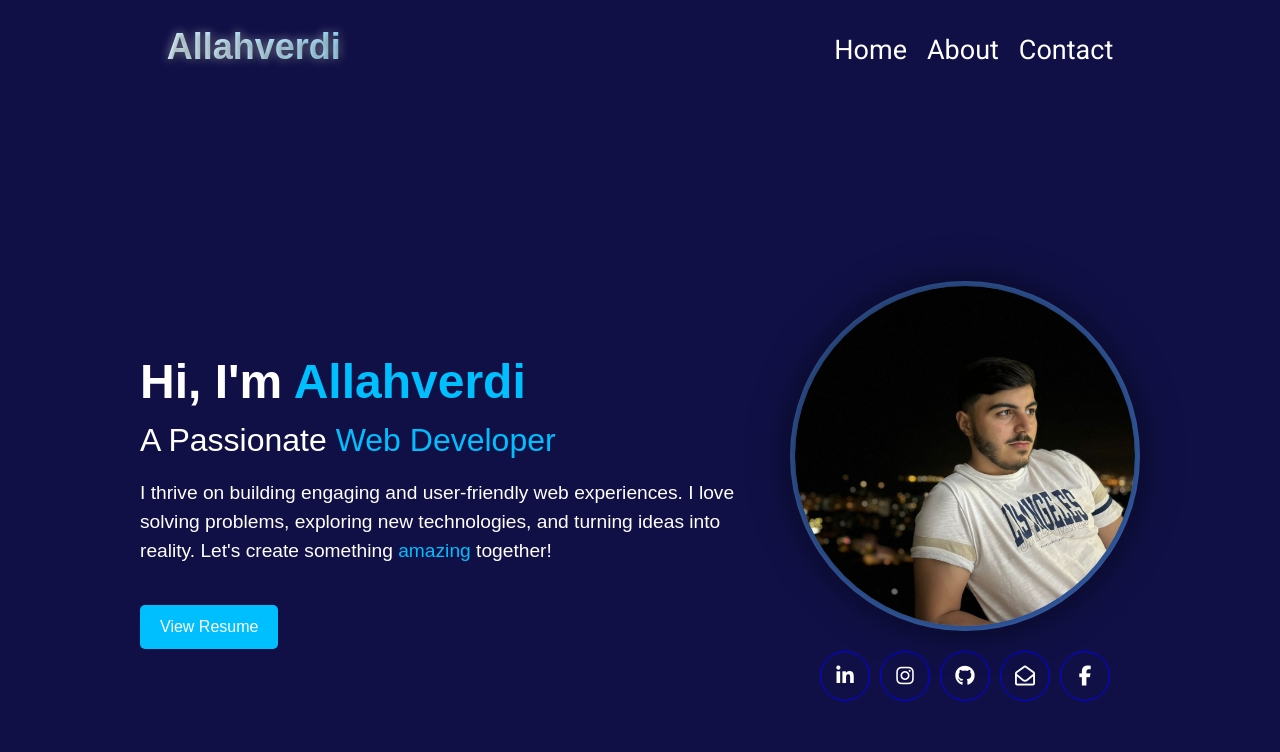
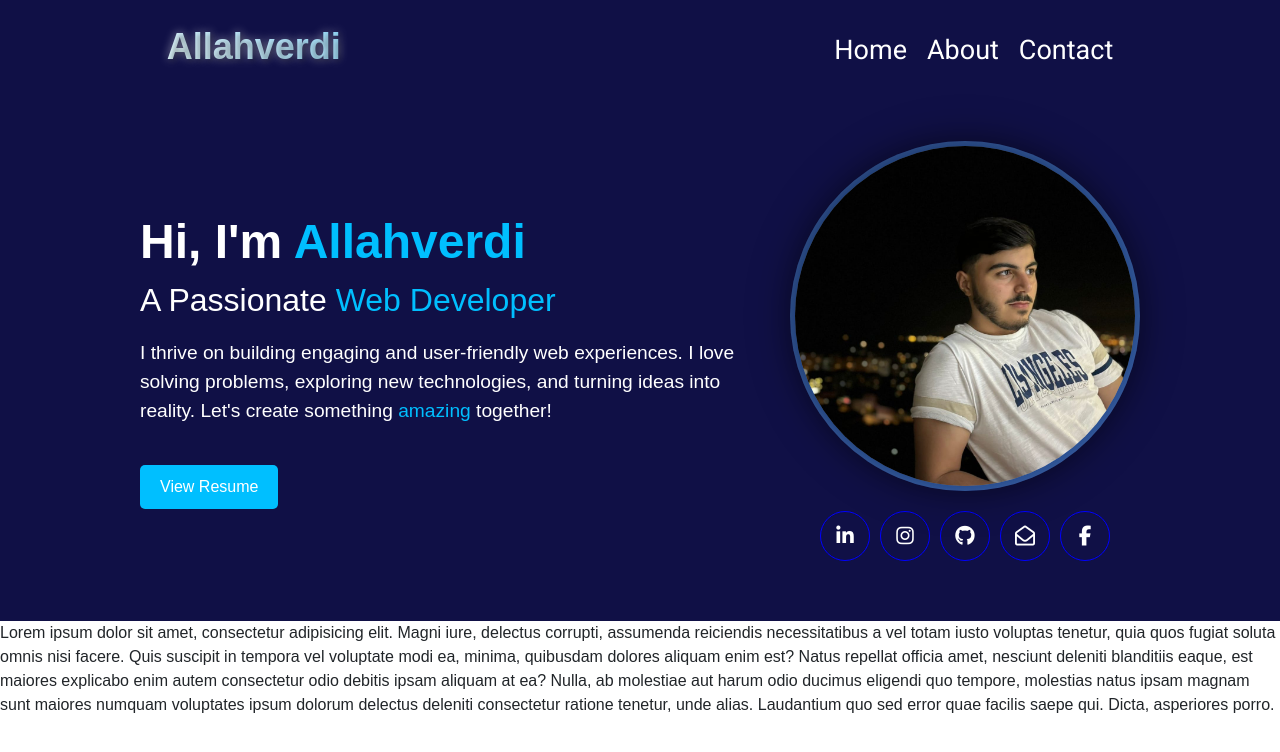
Before and after one commit to AAllahverdi2/Portfolio, a React (Vite) app: page / in a window 1280 px wide. Shown: the top 752 px of the page. Built offline with nearby package versions, Linux system fonts and the light colour scheme; a web font is replaced by a local one.

Commit message:
added new file

```diff
--- a/src/App.scss
+++ b/src/App.scss
@@ -1,7 +1,7 @@
 body, html {
     margin: 0;
     padding: 0;
-    height: 100%;
+    // height: 100000px;
     font-family: 'Poppins', sans-serif;
     overflow: hidden !important;
   }
--- a/src/Layout/Footer.jsx
+++ b/src/Layout/Footer.jsx
@@ -2,8 +2,8 @@ import React from 'react'
 
 const Footer = () => {
   return (
-    <div>
-
+    <div style={{zIndex:"200000000000030000000000"}}>
+      Lorem ipsum dolor sit amet, consectetur adipisicing elit. Magni iure, delectus corrupti, assumenda reiciendis necessitatibus a vel totam iusto voluptas tenetur, quia quos fugiat soluta omnis nisi facere. Quis suscipit in tempora vel voluptate modi ea, minima, quibusdam dolores aliquam enim est? Natus repellat officia amet, nesciunt deleniti blanditiis eaque, est maiores explicabo enim autem consectetur odio debitis ipsam aliquam at ea? Nulla, ab molestiae aut harum odio ducimus eligendi quo tempore, molestias natus ipsam magnam sunt maiores numquam voluptates ipsum dolorum delectus deleniti consectetur ratione tenetur, unde alias. Laudantium quo sed error quae facilis saepe qui. Dicta, asperiores porro.
     </div>
   )
 }
--- a/src/Pages/MainRoot.jsx
+++ b/src/Pages/MainRoot.jsx
@@ -1,15 +1,19 @@
-import React from 'react'
-import Header from '../Layout/Header'
-import { Outlet  } from "react-router-dom";
+import React from 'react';
+import Header from '../Layout/Header';
+import { Outlet } from "react-router-dom";
 import Footer from '../Layout/Footer';
+import './MainRoot.scss'; // CSS faylını daxil edin
+
 const MainRoot = () => {
   return (
-    <div>
-        <Header/>
+    <div className="main-root">
+      <Header/>
+      <div className="content">
         <Outlet/>
-        <Footer/>
+      </div>
+      <Footer/>
     </div>
-  )
+  );
 }
 
-export default MainRoot
+export default MainRoot;
--- a/src/companents/Home/HomeSec1.scss
+++ b/src/companents/Home/HomeSec1.scss
@@ -25,7 +25,7 @@
   display: flex;
   justify-content: center;
   align-items: center;
-  height: 100vh; /* Tam ekran hündürlüyü */
+  // height: 100vh; /* Tam ekran hündürlüyü */
   padding: 40px;
   background-color: #101046; /* Tünd fon */
   animation: fadeIn 1.5s ease-in-out; /* Fade-in animasiyası */
@@ -121,6 +121,12 @@
 .all__sec1{
   display: flex;
   flex-direction: column-reverse;
+  // margin-top: 300px;
+}
+}
+@media only screen and (max-width: 700px) {
+.all__sec1{
+ min-height: 1200px !important;
 }
 }
 
```
Also changed, not shown: src/Pages/MainRoot.scss (added).
